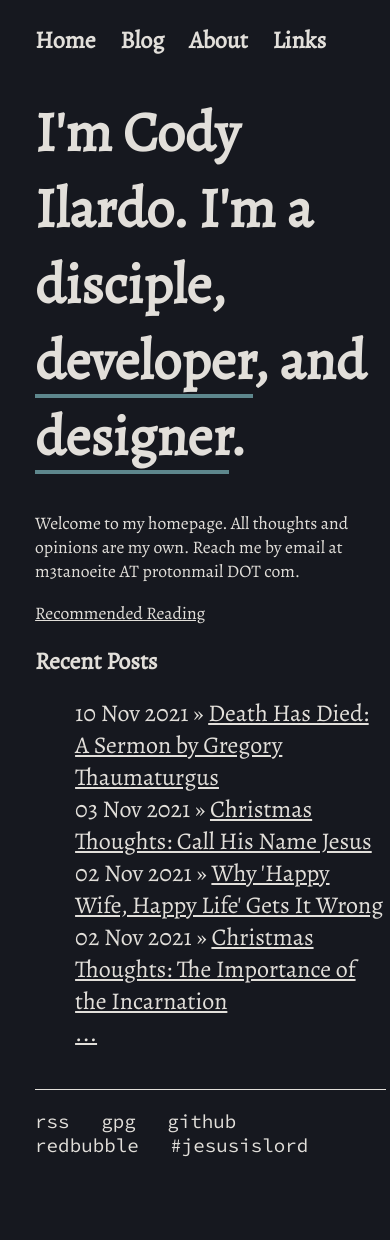
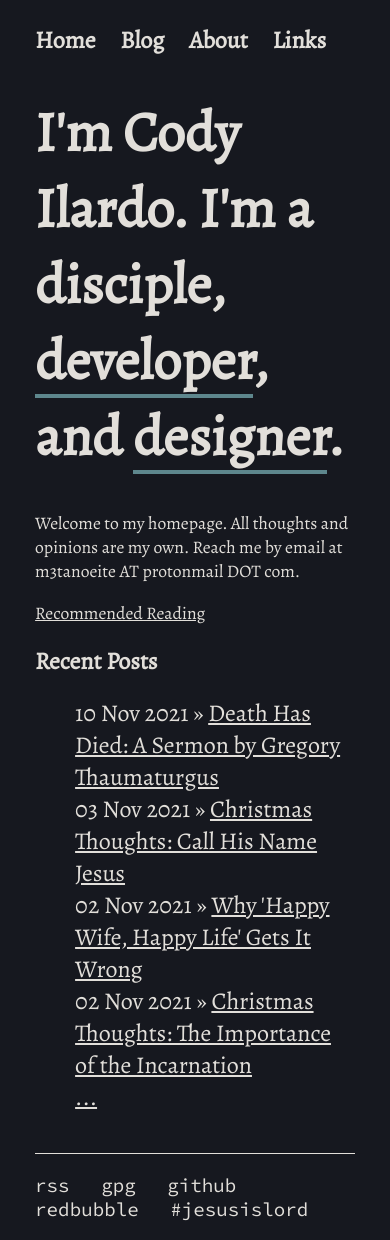
Before and after one commit to codyilardo/codyilardo.github.io, a Jekyll site: the page built from index.html, in a window 390 px wide. Built offline with Jekyll 4.4.1, drawn with Linux system fonts in a browser that asks for light colours; before the commit the page ends 1176 px from its top, so only the background shows below that.

Commit message:
mobile sizing testtingggghg

```diff
--- a/css/main.css
+++ b/css/main.css
@@ -141,14 +141,12 @@ ul.posts li {
     }
 
     body {
-        background-color: var(--bg) !important;
-        color: var(--text) !important;
-         /* margin: auto; */
-        width: 90% !important;
-        font-family: var(--font) !important;
         margin-top: 15px;
         margin-bottom: 15px;
         margin-right: 9%;
         margin-left: 9%;
+        background-color: var(--bg) !important;
+        color: var(--text) !important;
+        font-family: var(--font) !important;
     }
 }
```
